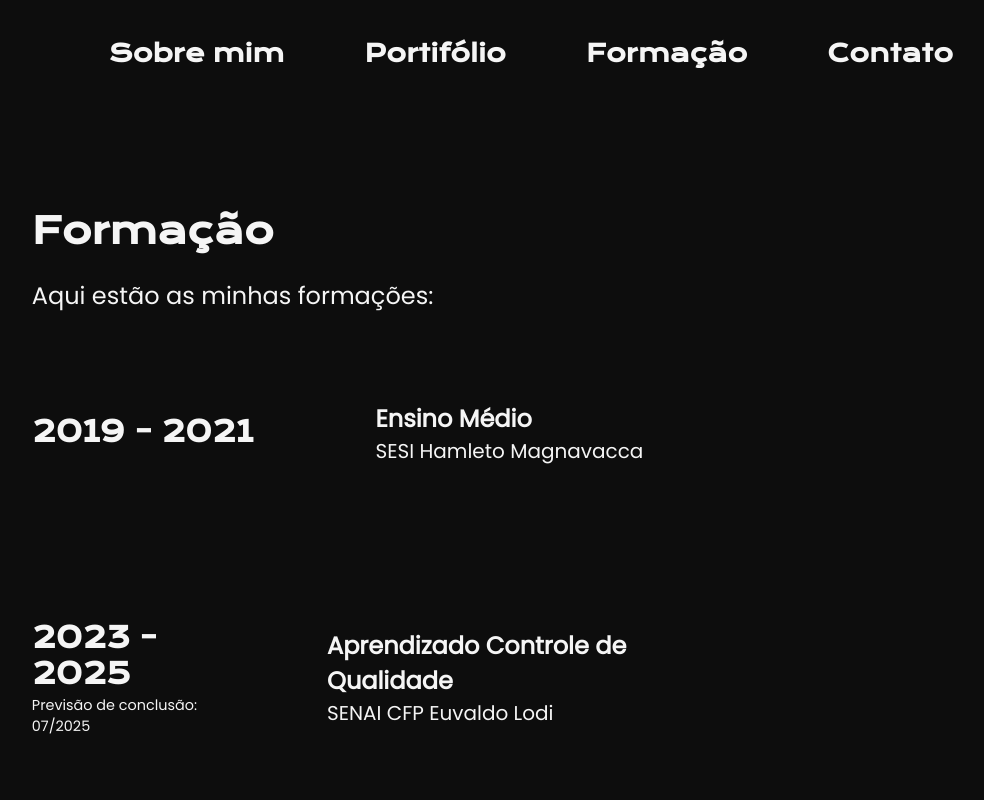
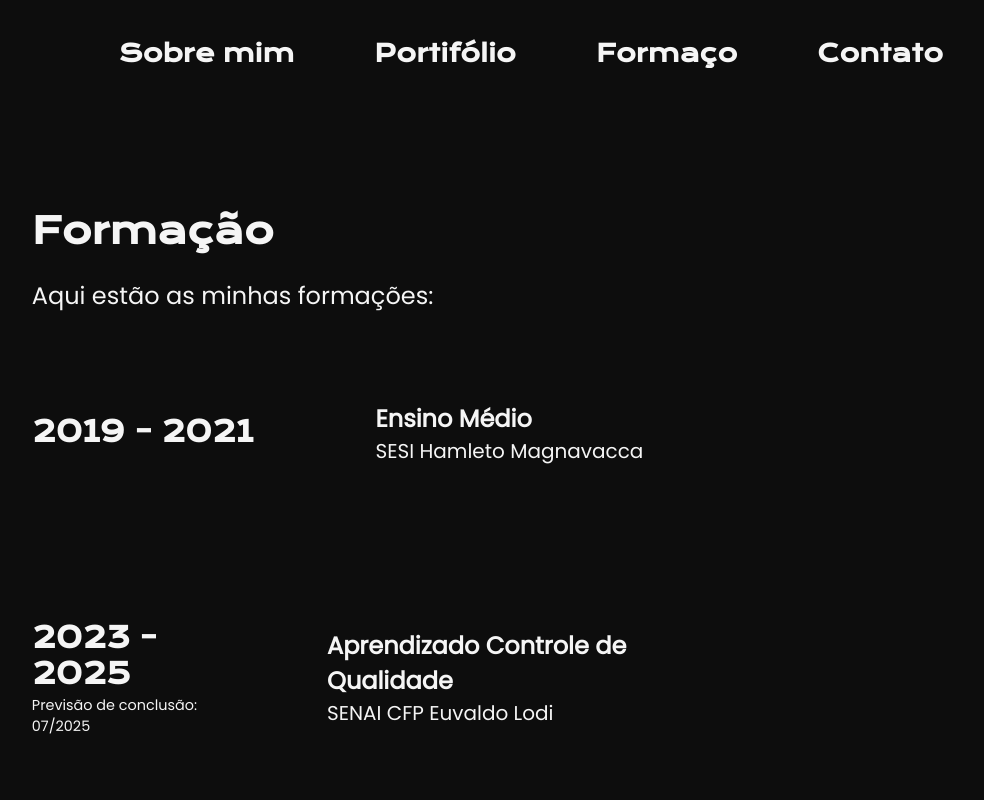
Before and after one commit to ArtTink/Portfolio, a plain HTML site: page formacao.html in a window 1280 px wide. Shown: the top 800 px of the page, without its empty margins (109-1093 px from the left). Drawn offline with nearby package versions, Linux system fonts and the light colour scheme; a web font is replaced by a local one.

Commit message:
Update formacao.html

```diff
--- a/formacao.html
+++ b/formacao.html
@@ -14,7 +14,7 @@
         <nav class="cabecalho__menu">
             <a class="cabecalho__menu__link" href="index.html">Sobre mim</a>
             <a class="cabecalho__menu__link" href="portifolio.html">Portifólio</a>
-            <a class="cabecalho__menu__link" href="formacao.html">Formação</a>
+            <a class="cabecalho__menu__link" href="formacao.html">Formaço</a>
             <a class="cabecalho__menu__link" href="contato.html">Contato</a>
         </nav>
     </header>
```
